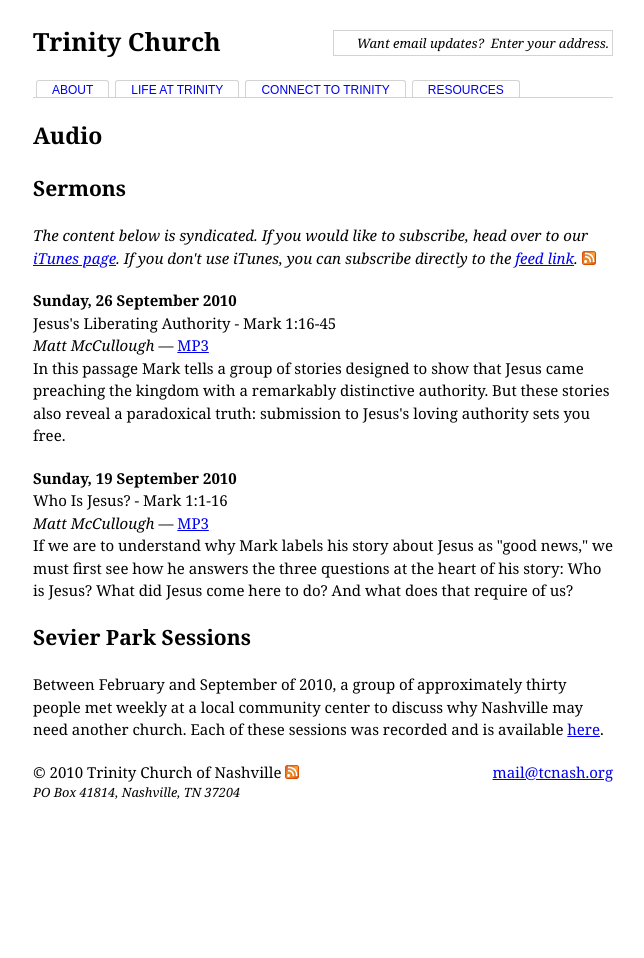
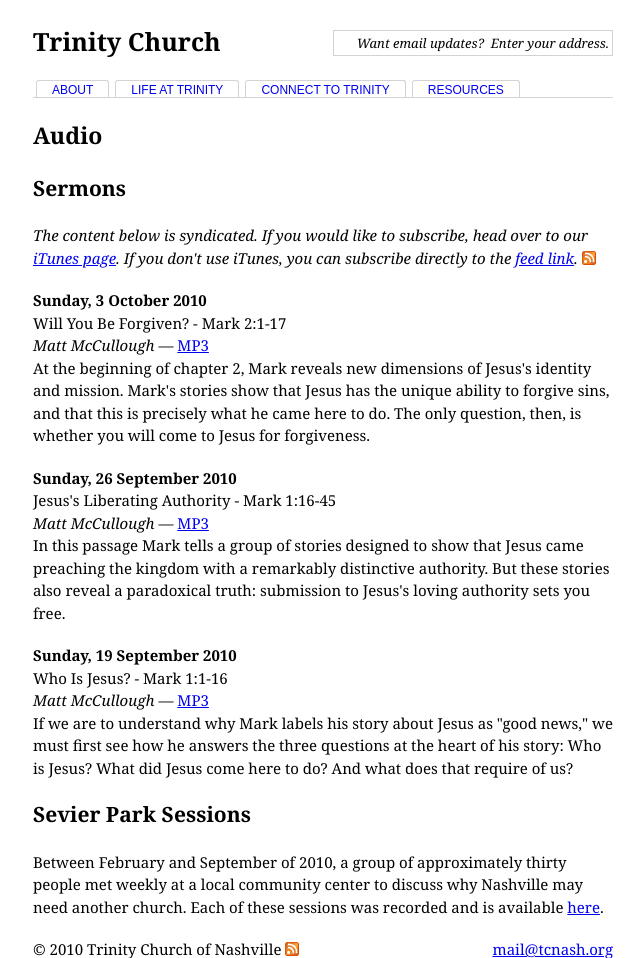
Before and after one commit to drewr/trinitypy, a Django app: template templates/audio.html in a window 1280 px wide. Shown: the top 958 px of the page, without its empty margins (137-781 px from the left). Before the commit the page ends 799 px from the top, so only its background shows below. Run offline with Django 3.2, Linux system fonts and the light colour scheme; the template is opened without the code that fills it, so the values that code supplies are empty.

Commit message:
Publish Oct 3 audio.

```diff
--- a/templates/audio.html
+++ b/templates/audio.html
@@ -18,6 +18,18 @@ to the <a href="http://feeds.feedburner.com/TrinityChurchNashville">feed link</a
 <a class="feedicon" href="http://feeds.feedburner.com/TrinityChurchNashville">
 <img src="/img/feed-icon-14x14.png" /></a>
 </i>
+</p>
+
+<p>
+<b>Sunday, 3 October 2010</b><br/>
+Will You Be Forgiven? - Mark 2:1-17<br/>
+<i>Matt McCullough</i> &#8212;
+<a href="http://media.tcnash.org/2010-10-03-Mark-2-Will-You-Be-Forgiven.mp3">MP3</a><br/>
+At the beginning of chapter 2, Mark reveals new dimensions of Jesus's
+identity and mission.  Mark's stories show that Jesus has the unique
+ability to forgive sins, and that this is precisely what he came here
+to do.  The only question, then, is whether you will come to Jesus for
+forgiveness.
 </p>
 
 <p>
```
Also changed, not shown: templates/audio.xml (+14 -0 lines).
